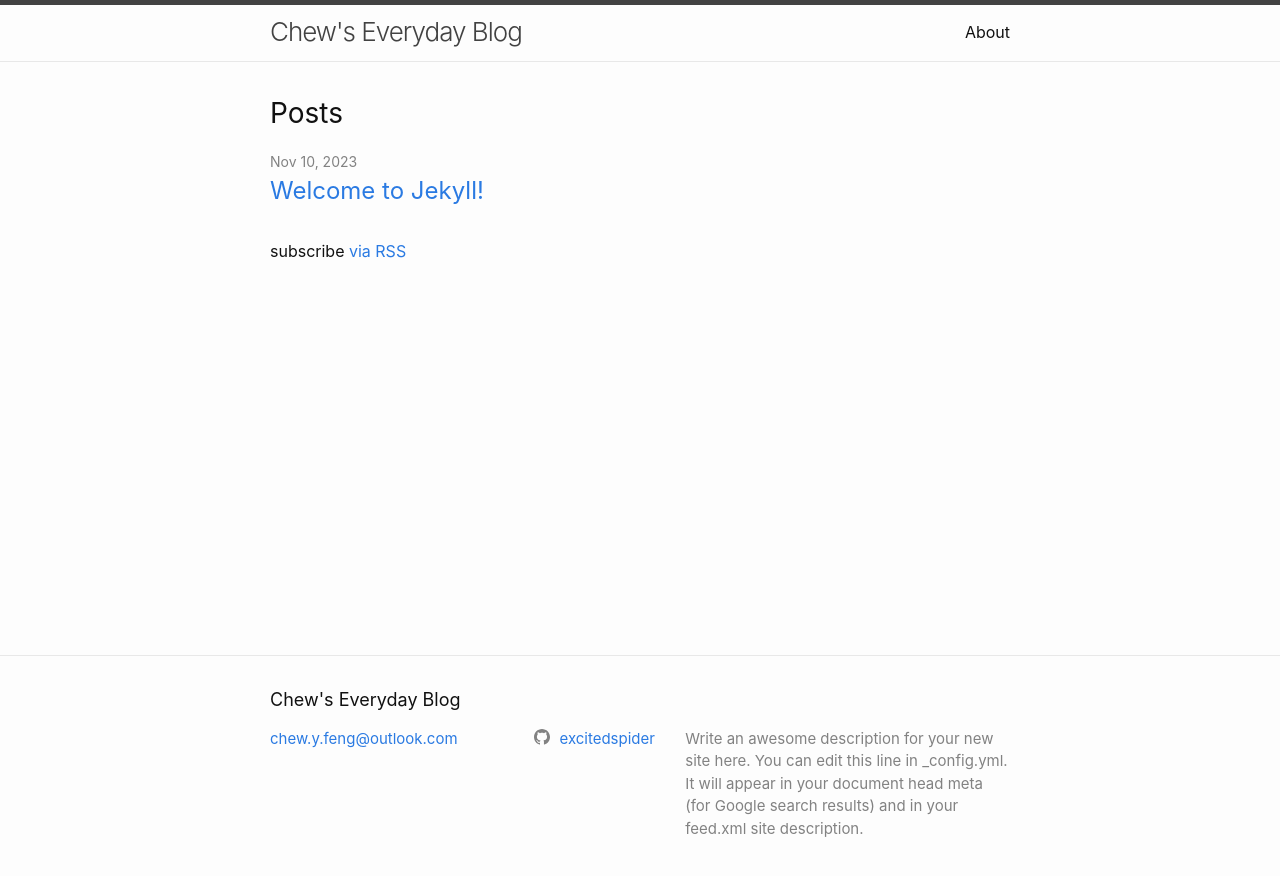
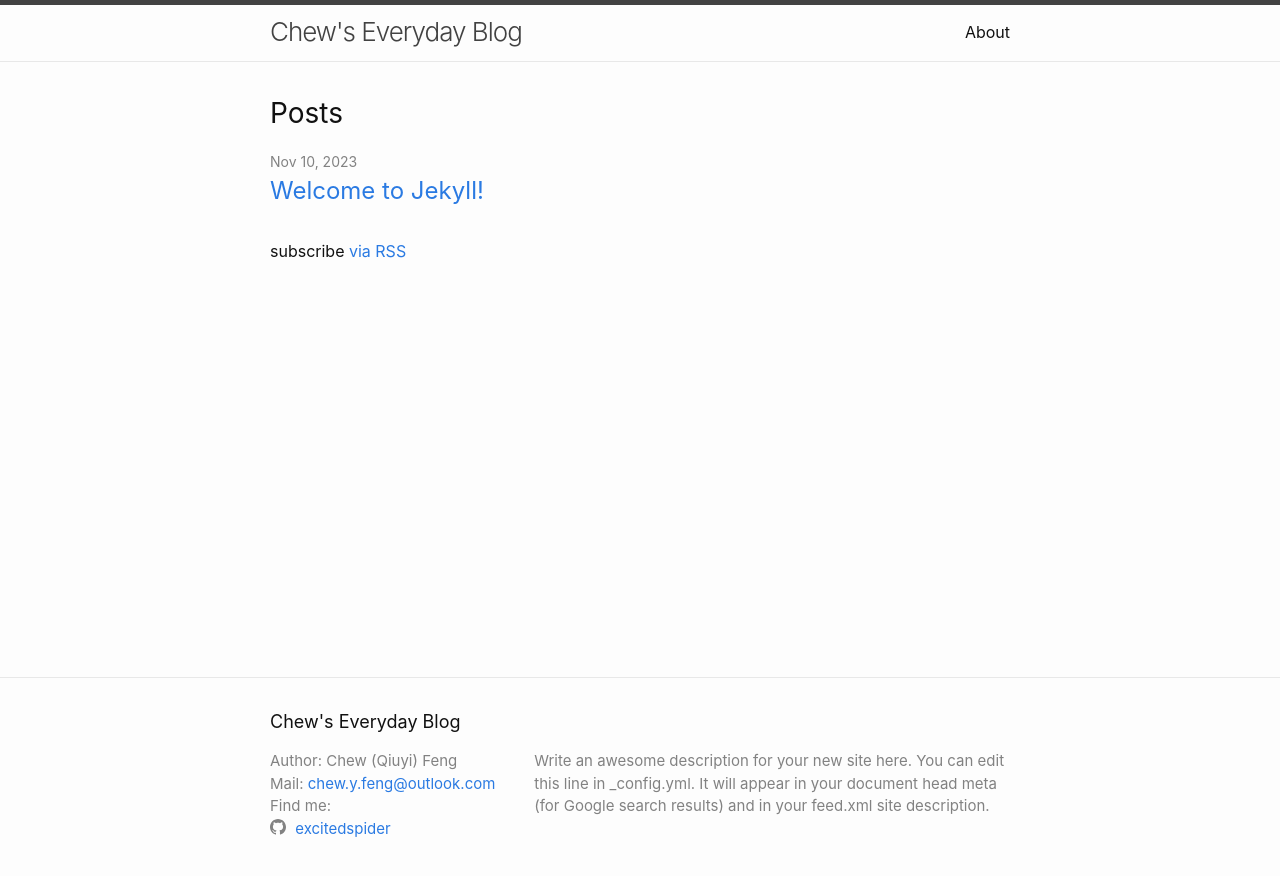
Before and after one commit to ZCLuuuu/zcluuuu.github.io, a Jekyll site: the page built from index.markdown, in a window 1280 px wide. Shown: the top 876 px of the page. Built offline with Jekyll 4.4.1, drawn with Linux system fonts in a browser that asks for light colours.

Commit message:
feat: edit footer

```diff
--- a/_config.yml
+++ b/_config.yml
@@ -29,6 +29,8 @@ url: "" # the base hostname & protocol for your site, e.g. http://example.com
 # twitter_username: jekyllrb
 github_username:  excitedspider
 
+author: Chew (Qiuyi) Feng
+
 # Build settings
 theme: minima
 plugins:
--- a/_includes/footer.html
+++ b/_includes/footer.html
@@ -8,21 +8,25 @@
     <div class="footer-col-wrapper">
       <div class="footer-col footer-col-1">
         <ul class="contact-list">
-          <!-- <li class="p-name">
+          <li class="p-name">
             {%- if site.author -%}
-              {{ site.author | escape }}
+              Author: {{ site.author | escape }}
             {%- else -%}
               {{ site.title | escape }}
             {%- endif -%}
-            </li> -->
+            </li>
             {%- if site.email -%}
-            <li><a class="u-email" href="mailto:{{ site.email }}">{{ site.email }}</a></li>
+            <li>
+              <span>
+                Mail:
+              </span>
+            <a class="u-email" href="mailto:{{ site.email }}">{{ site.email }}</a></li>
             {%- endif -%}
+            <div>
+              Find me:
+              {%- include social.html -%}
+            </div>
         </ul>
-      </div>
-
-      <div class="footer-col footer-col-2">
-        {%- include social.html -%}
       </div>
 
       <div class="footer-col footer-col-3">
--- a/_sass/minima/_layout.scss
+++ b/_sass/minima/_layout.scss
@@ -145,8 +145,8 @@
 }
 
 .footer-col-3 {
-  width: -webkit-calc(45% - (#{$spacing-unit} / 2));
-  width:         calc(45% - (#{$spacing-unit} / 2));
+  width: -webkit-calc(65% - (#{$spacing-unit} / 2));
+  width:         calc(65% - (#{$spacing-unit} / 2));
 }
 
 @include media-query($on-laptop) {
```
